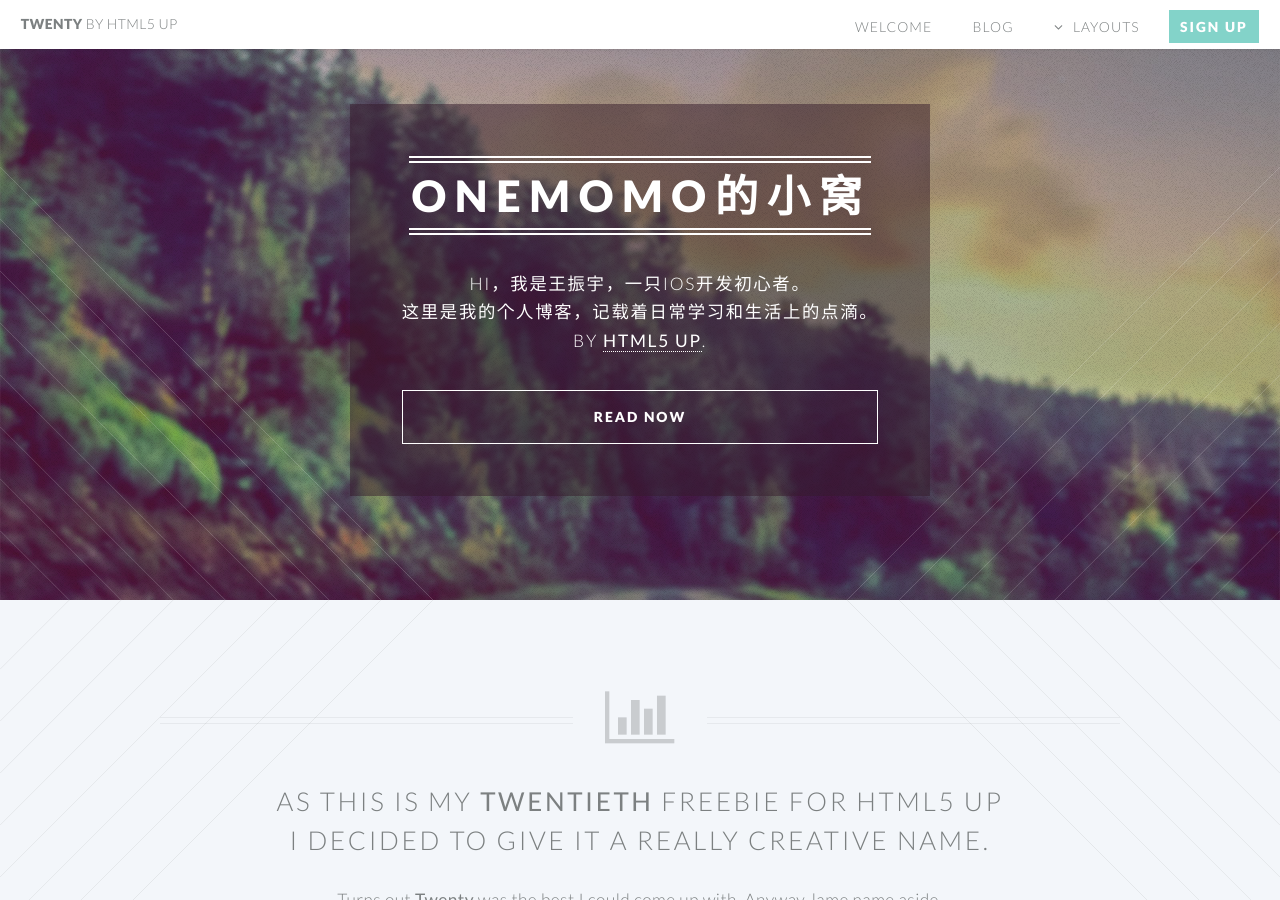
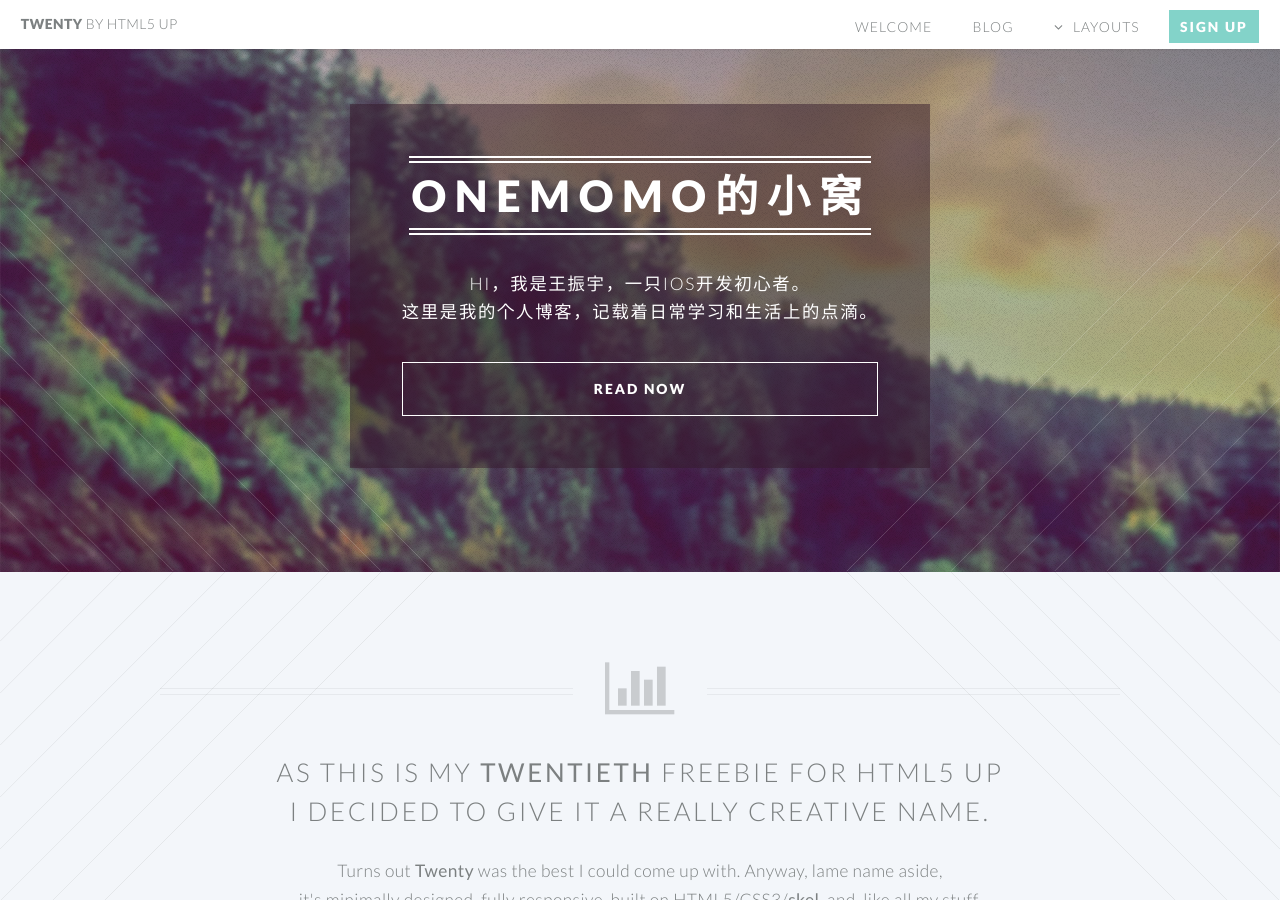
Before and after one commit to opoe269/opoe269.github.io, a Jekyll site: the page built from index.html, in a window 1280 px wide and 900 px high. Built offline with Jekyll 4.4.1, drawn with Linux system fonts in a browser that asks for light colours.

Commit message:
Update banner.html

```diff
--- a/_includes/banner.html
+++ b/_includes/banner.html
@@ -16,7 +16,6 @@
         <br />
         这里是我的个人博客，记载着日常学习和生活上的点滴。
         <br />
-        by <a href="http://html5up.net">HTML5 UP</a>.</p>
         <footer>
             <ul class="buttons vertical">
                 <li><a href="#main" class="button fit scrolly">READ NOW</a></li>
```
